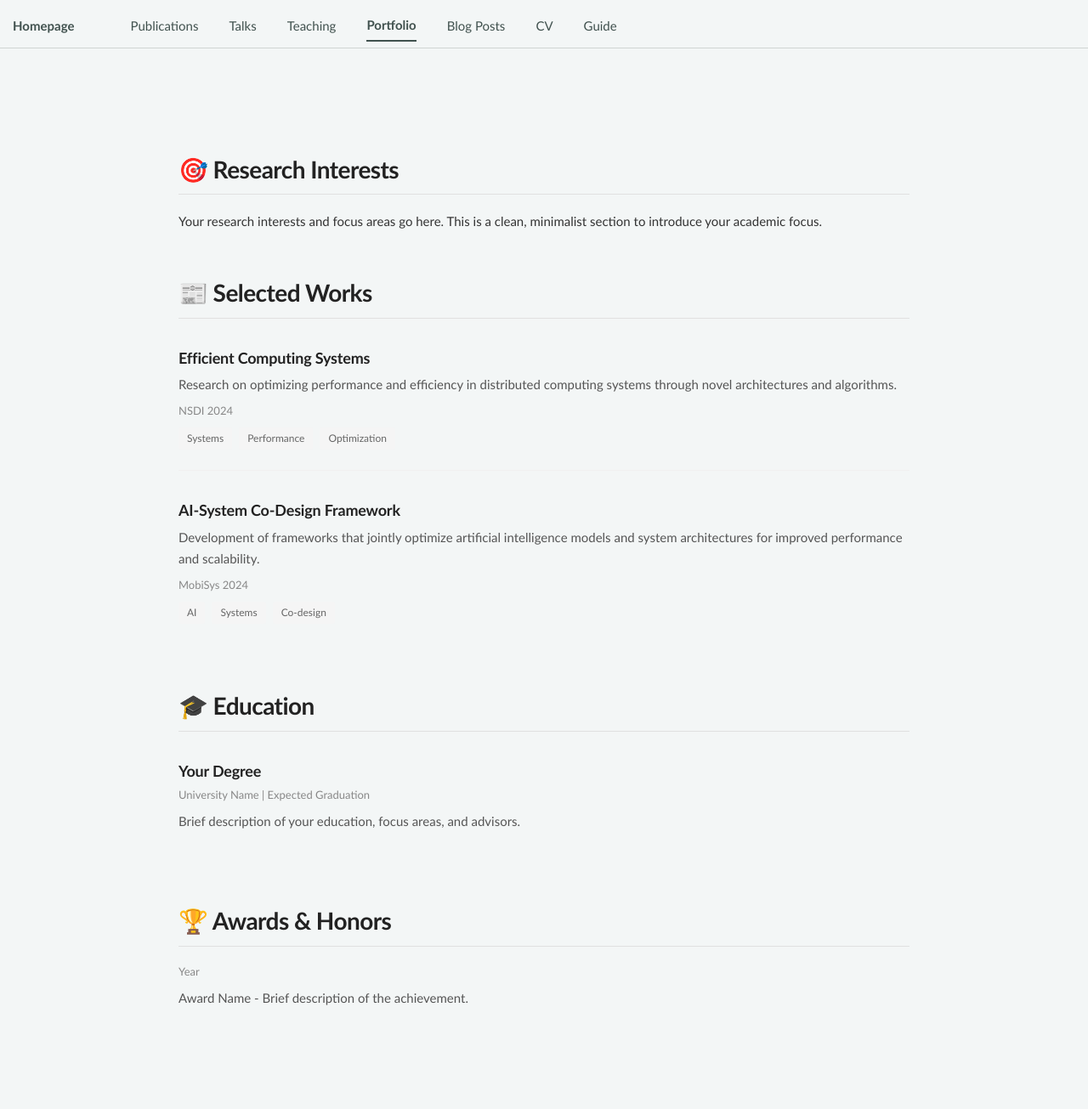
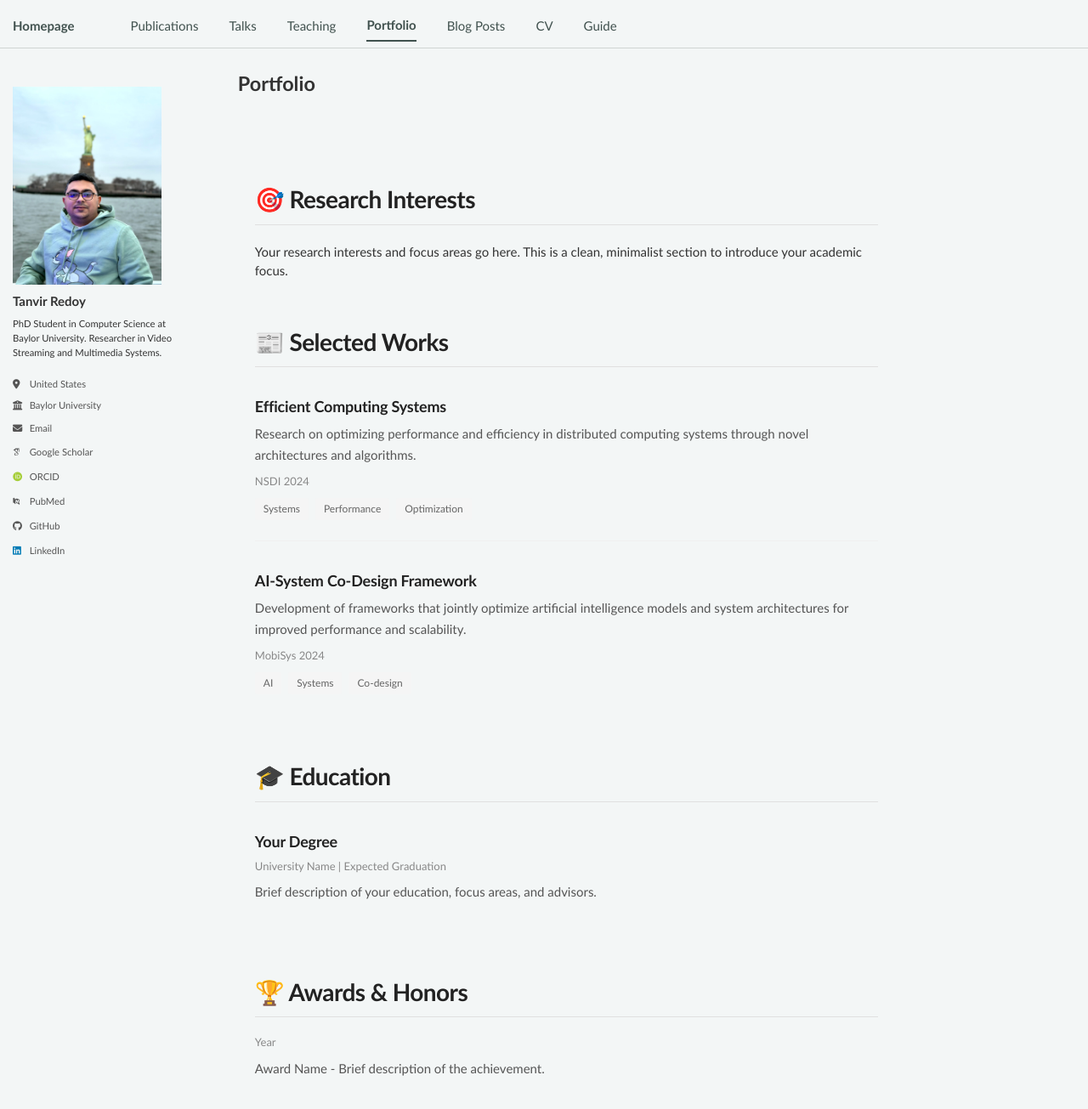
Before and after one commit to tanvir-redoy/tanvir-redoy.github.io, a Jekyll site: the page built from _pages/portfolio.html, in a window 1280 px wide and 1400 px high. Shown: the top 1305 px of the window at 85% size. Built offline with Jekyll 4.4.1, drawn with Linux system fonts in a browser that asks for light colours; some web fonts are replaced; a script bundle is joined from its source files by our own code; library files that are not in the unit come from our copies.

Commit message:
fix: change portfolio layout to single to display author_profile and remove duplicate content

```diff
--- a/_config.yml
+++ b/_config.yml
@@ -9,7 +9,7 @@
 # Basic Site Settings
 locale                   : "en-US"
 site_theme               : "mint" # Changed to a more modern theme
-title                    : "Tanvir Redoy's Homepage"
+title                    : "Tanvir Redoy's Website"
 title_separator          : "-"
 nav_title                : "Homepage"
 name                     : &name "Tanvir Redoy"
--- a/_pages/portfolio.html
+++ b/_pages/portfolio.html
@@ -158,47 +157,3 @@ ul li {
     </div>
   </div>
 </div>
-
-<div class="portfolio-container">
-  <div class="portfolio-section">
-    <h2>🎯 Research Interests</h2>
-    <p>Your research interests and focus areas go here. This is a clean, minimalist section to introduce your academic focus.</p>
-  </div>
-
-  <div class="portfolio-section">
-    <h2>📰 Selected Works</h2>
-    {% for post in site.portfolio %}
-      <div class="portfolio-item">
-        <h3>{{ post.title }}</h3>
-        <p>{{ post.excerpt | strip_html }}</p>
-        {% if post.publication_venue %}
-          <div class="portfolio-meta">{{ post.publication_venue }}</div>
-        {% endif %}
-        {% if post.tags %}
-          <div class="portfolio-tags">
-            {% for tag in post.tags %}
-              <span class="portfolio-tag">{{ tag }}</span>
-            {% endfor %}
-          </div>
-        {% endif %}
-      </div>
-    {% endfor %}
-  </div>
-
-  <div class="portfolio-section">
-    <h2>🎓 Education</h2>
-    <div class="portfolio-item">
-      <h3>Your Degree</h3>
-      <div class="portfolio-meta">University Name | Expected Graduation</div>
-      <p>Brief description of your education, focus areas, and advisors.</p>
-    </div>
-  </div>
-
-  <div class="portfolio-section">
-    <h2>🏆 Awards & Honors</h2>
-    <div class="portfolio-item">
-      <div class="portfolio-meta">Year</div>
-      <p>Award Name - Brief description of the achievement.</p>
-    </div>
-  </div>
-</div>
```
Also changed, not shown: other parts of _pages/portfolio.html (+1 -2 lines).
